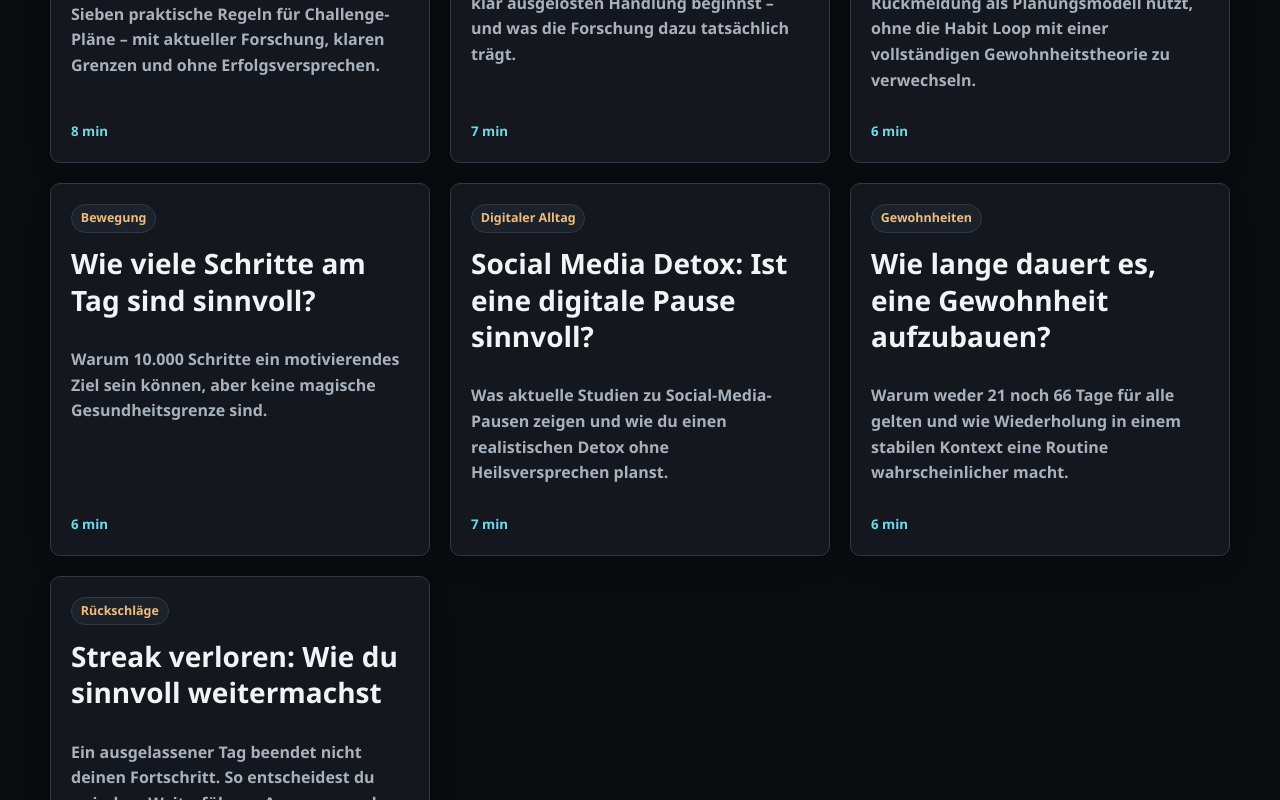
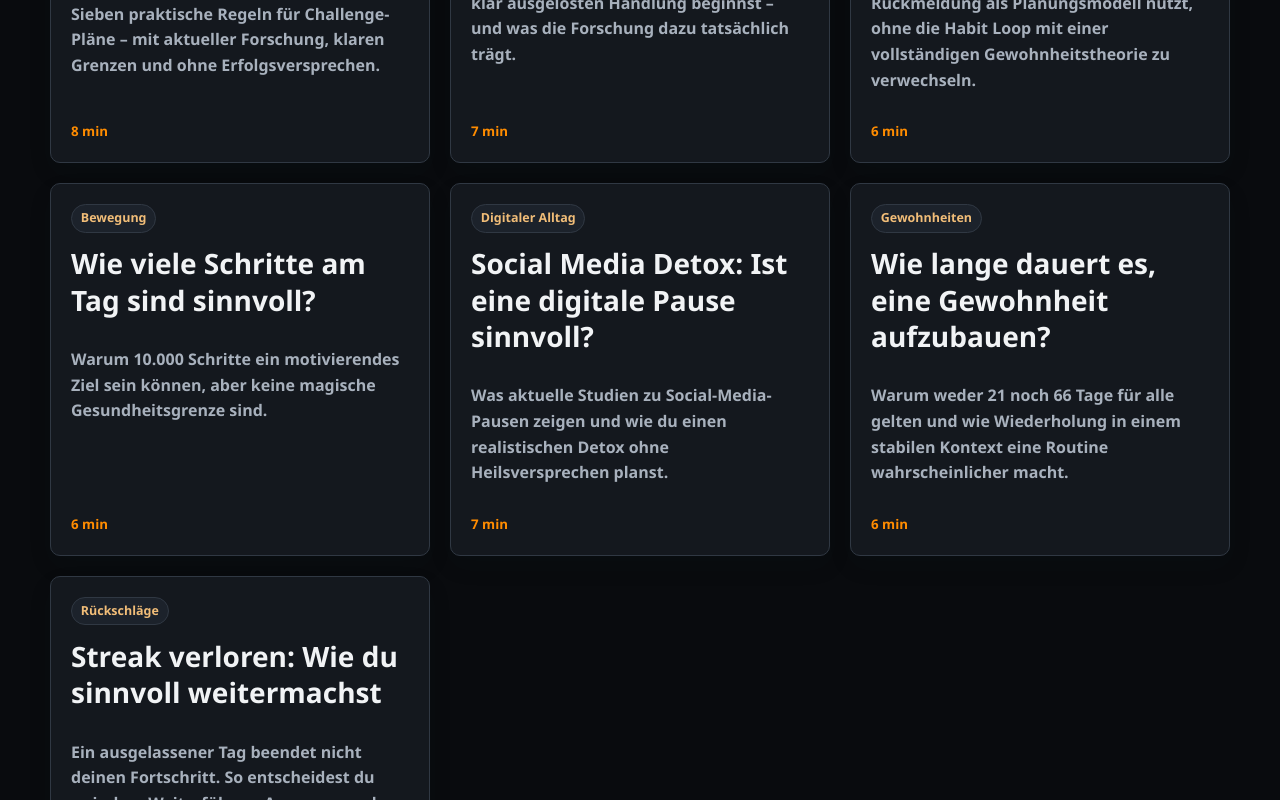
Before and after one commit to powaaah/challengehub, a Next.js app: page /wissen in a window 1280 px wide. Shown: the part 780-1580 px from the top of the page. Built offline with nearby package versions, Linux system fonts and the light colour scheme; no server answers.

Commit message:
fix: use orange highlights and button hover colors

```diff
--- a/app/globals.css
+++ b/app/globals.css
@@ -7,8 +7,8 @@
   --text: #f1f3f5;
   --text-muted: #a8b1bd;
   --brand: #087a96;
-  --brand-hover: #096b83;
-  --accent: #6cdaec;
+  --brand-hover: var(--accent);
+  --accent: #ff8c00;
   --brand-dark: var(--accent);
   --orange: #f1bd78;
   --premium-bg: var(--surface);
@@ -21,7 +21,7 @@
   --user-text: var(--text);
   --border: #303843;
   --border-strong: #637080;
-  --accent-surface: #122d36;
+  --accent-surface: #33220e;
   --error: #ffaaa6;
   --error-surface: #321c22;
   --success: #85dfb3;
--- a/components/challenge-hero.module.css
+++ b/components/challenge-hero.module.css
@@ -9,7 +9,7 @@
 .actions > form { margin: 0; }
 .actions > button, .actions > form > button { margin-top: 0; min-height: 52px; }
 .primary { display: inline-flex; min-height: 52px; padding: .85rem 1.1rem; align-items: center; justify-content: center; border-radius: 8px; background: var(--brand); color: white; font-weight: 700; }
-.primary:hover { background: var(--brand-hover); }
+.primary:hover { background: var(--brand-hover); color: var(--background); }
 .secondary { display: inline-flex; min-height: 44px; align-items: center; padding: .5rem .25rem; color: var(--accent); font-size: .9rem; }
 .meta { display: flex; gap: .75rem; color: var(--text-muted); font-size: .85rem; margin: 1.25rem 0; }
 .rules { font-size: .9rem; color: var(--text-muted); max-width: 48ch; }
--- a/components/challenge-hub-app.module.css
+++ b/components/challenge-hub-app.module.css
@@ -44,6 +44,12 @@
   background: var(--brand);
   color: white;
   box-shadow: 0 12px 28px rgba(0, 137, 179, 0.18);
+}
+
+.primaryButton:hover,
+.addButton:hover {
+  background: var(--brand-hover);
+  color: var(--background);
 }
 
 .primaryButton:hover,
--- a/components/site-shell.module.css
+++ b/components/site-shell.module.css
@@ -97,6 +97,8 @@
 }
 
 .primaryButton:hover {
+  background: var(--brand-hover);
+  color: var(--background);
   transform: translateY(-1px);
 }
 
@@ -180,6 +182,7 @@
 
 .profileButton:hover {
   background: var(--brand-hover);
+  color: var(--background);
 }
 
 .profileDropdown {
--- a/components/ui/primitives.module.css
+++ b/components/ui/primitives.module.css
@@ -31,6 +31,7 @@
 
 .primary:hover {
   background: var(--brand-hover);
+  color: var(--background);
 }
 
 .secondary {
```
Also changed, not shown: 2 other files (tests, documents, lock files or other folders).
